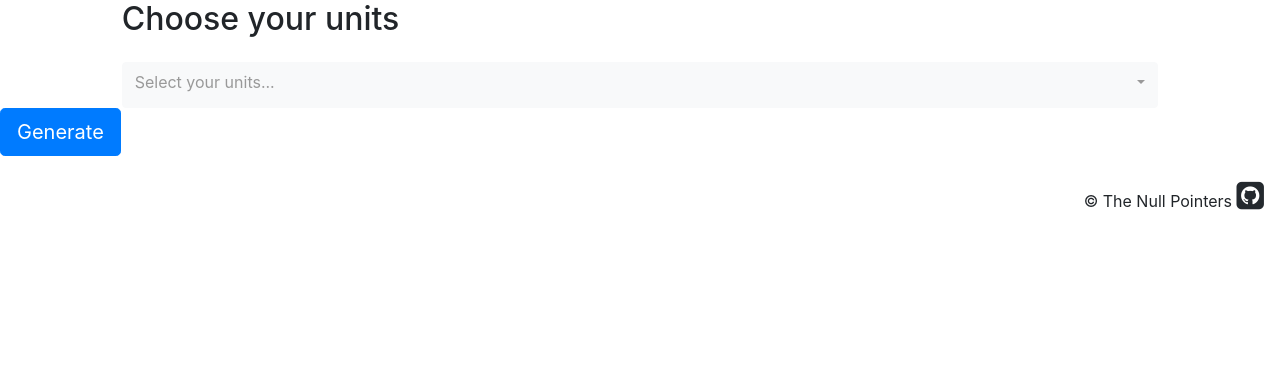
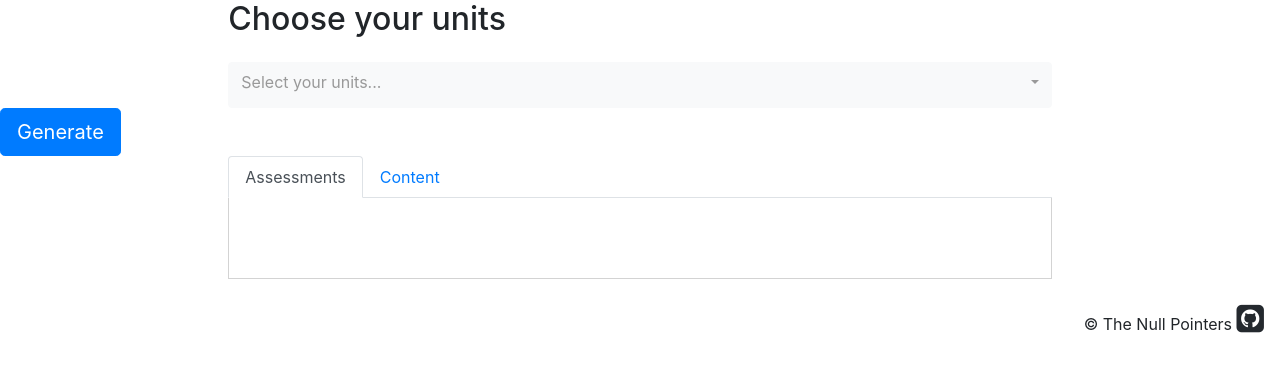
Before and after one commit to krayste/syncs-hackathon-proj, a Django app: page / in a window 1280 px wide. Shown: the part 56-428 px from the top of the page. Run offline with Django 3.2, Linux system fonts and the light colour scheme; data comes from the database, SQL or seed files in the repository; some libraries are stand-ins or nearby versions.

Commit message:
assessment display on frontend

```diff
--- a/assessments/templates/assessments.html
+++ b/assessments/templates/assessments.html
@@ -14,10 +14,10 @@
 
             <!-- Unit dropdown -->
             <fieldset>
-            <div class="container col-md-12 config-container">
+            <div class="container col-md-12">
               <div class="row">
-                <div class="col-md-1"></div>
-                <div class="col-md-10" id="unit-select-container">
+                <div class="col-md-2"></div>
+                <div class="col-md-8" id="unit-select-container">
                   <h2 class="mb-4">Choose your units</h2>
                   <select action="/unit_select" name="units" class="selectpicker" id="unit-select" data-none-results-text="No results matched" data-live-search-placeholder="Search..." data-live-search="true" data-display="static" data-dropup-auto="false" multiple="multiple" data-width="100%" title="Select your units...">
                     {% for unit in unit_list %}
@@ -25,12 +25,33 @@
                     {% endfor %}
                   </select>
                 </div>
+                <div class="col-md-2"></div>
               </div>
             </div>
 
             <button id="generatebutton" type="submit" name="generatebutton" value="selected" class="btn btn-primary btn-lg">Generate</button>
 
             </fieldset>
+
+            <div class="container col-md-12">
+              <div class="row">
+                <div class="col-md-2"></div>
+                <div class="col-md-8 folder">
+                    <ul class="nav nav-tabs">
+                      <li class="nav-item">
+                        <a class="nav-link active" href="#">Assessments</a>
+                      </li>
+                      <li class="nav-item">
+                        <a class="nav-link" href="#">Content</a>
+                      </li>
+                    </ul>
+                    <div id="folder-content">
+
+                    </div>
+                </div>
+                <div class="col-md-2"></div>
+              </div>
+          </div>
     </form>
 
 </body>
--- a/assessments/views.py
+++ b/assessments/views.py
@@ -1,6 +1,8 @@
 from django.shortcuts import render
 from assessments.models import DB_Unit
 from django.http import HttpResponse
+from utils.unit import Assessment
+from django.template.loader import render_to_string
 
 
 def assessments(request):
@@ -18,6 +20,7 @@ def generate(request):
     if request.method == "POST":
         # Create list of unit objects according to website input
         list_of_units = []
+        list_of_assessments = []
         unit_codes = request.POST.getlist('units')
         # If no units are selected, do nothing
         if not unit_codes:
@@ -28,4 +31,14 @@ def generate(request):
             unit_obj = unit_db.obj()
             list_of_units.append(unit_obj)
 
-        return HttpResponse('')
+        for unit in list_of_units:
+            list_of_assessments.extend(unit.list_of_assessments)
+
+        assessments_dict = Assessment.create_dictionary(
+            list_of_assessments)
+
+        context = {"assessments_dict": assessments_dict}
+        assessments_html = render_to_string(
+            'assessment_disp.html', context)
+
+        return HttpResponse(assessments_html)
--- a/static_files/assessments_scripts.js
+++ b/static_files/assessments_scripts.js
@@ -11,7 +11,7 @@ $("#assessments-form").submit(function(e) {
 
             // handle a successful response
             success : function(data) {
-
+                $('#folder-content').html(data)
             },
 
             // handle a non-successful response
--- a/static_files/assessments_styles.css
+++ b/static_files/assessments_styles.css
@@ -21,3 +21,14 @@
 .dropdown-toggle{
   white-space: normal !important;
 }
+
+.folder{
+
+}
+
+#folder-content{
+    border-right: 1px solid lightgrey;
+    border-left: 1px solid lightgrey;
+    border-bottom: 1px solid lightgrey;
+    padding: 40px;
+}
```
